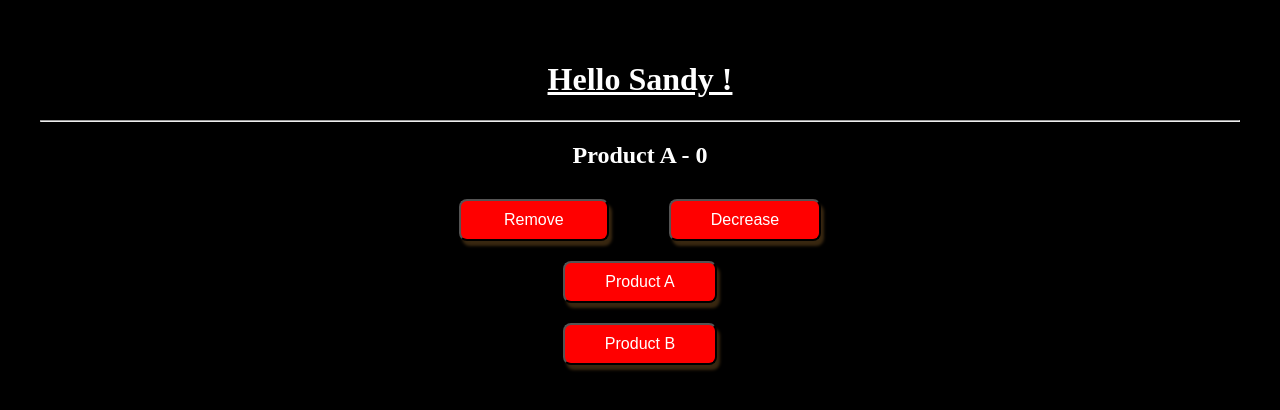
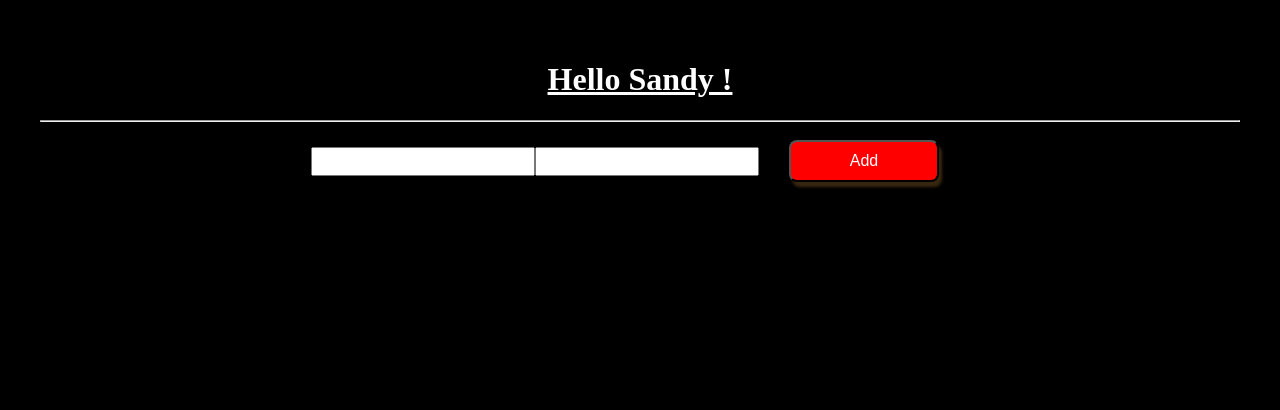
Before and after one commit to Sandy8210/React_Class, a React (Create React App) app in the folder basic/: page / in a window 1280 px wide. Shown: the top 410 px of the page. Built offline with nearby package versions, Linux system fonts and the light colour scheme; the HTML template or start-up script is replaced by a standard one.

Commit message:
custom hook

```diff
--- a/basic/src/App.js
+++ b/basic/src/App.js
@@ -48,6 +48,7 @@ import Usememo from "./components/UsememoFunc";
 import UseRefFunc from "./components/UseRefFunc";
 import Timer_UseRef from "./components/Timer_UseRef";
 import ShoppingCart from "./components/ShoppingCart";
+import HookCreate from "./components/HookCreate";
 
 export const CountContext = React.createContext();
 
@@ -152,7 +153,8 @@ function App() {
       {/* <UseRefFunc /> */}
       {/* <Timer_UseRef /> */}
 
-      <ShoppingCart />
+      {/* <ShoppingCart /> */}
+      <HookCreate />
     </>
   );
 }
--- /dev/null
+++ b/basic/src/Hook/Create.jsx
@@ -0,0 +1,23 @@
+import { useState } from "react";
+
+function Create() {
+  const [val1, setVal1] = useState("");
+  const [val2, setVal2] = useState("");
+  const [result, setResult] = useState(null);
+
+  const onChange1 = (e) => {
+    setVal1(e.target.value);
+  };
+
+  const onChange2 = (e) => {
+    setVal2(e.target.value);
+  };
+
+  const add = () => {
+    setResult(Number(val1) + Number(val2));
+  };
+
+  return { val1, val2, onChange1, onChange2, add, result };
+}
+
+export default Create;
--- /dev/null
+++ b/basic/src/components/HookCreate.jsx
@@ -0,0 +1,15 @@
+import React from "react";
+import Create from "../Hook/Create";
+
+export default function HookCreate() {
+  const { val1, val2, onChange1, onChange2, add, result } = Create();
+
+  return (
+    <div>
+      <input type="number" value={val1} onChange={onChange1} />
+      <input type="number" value={val2} onChange={onChange2} />
+      <button onClick={add}>Add</button>
+      {result !== null && <p>Result: {result}</p>}
+    </div>
+  );
+}
```
